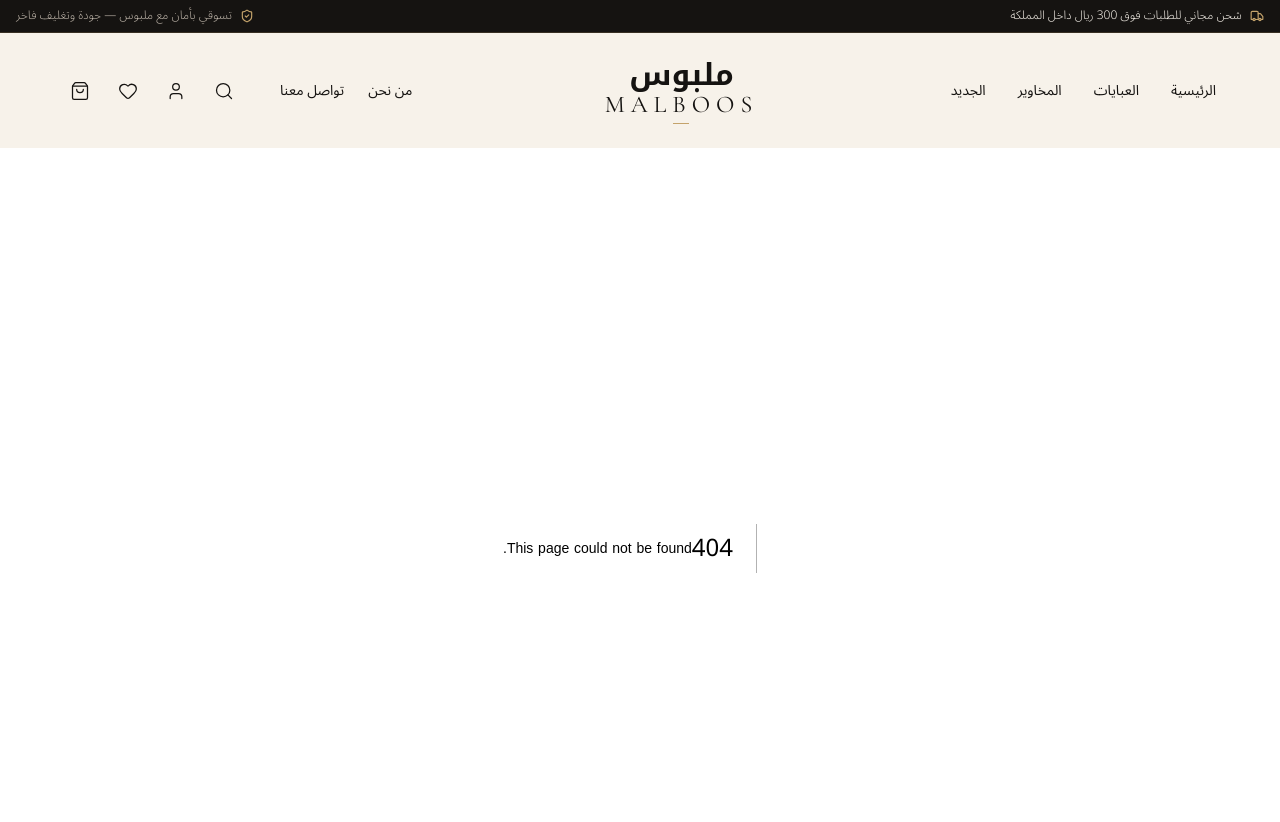
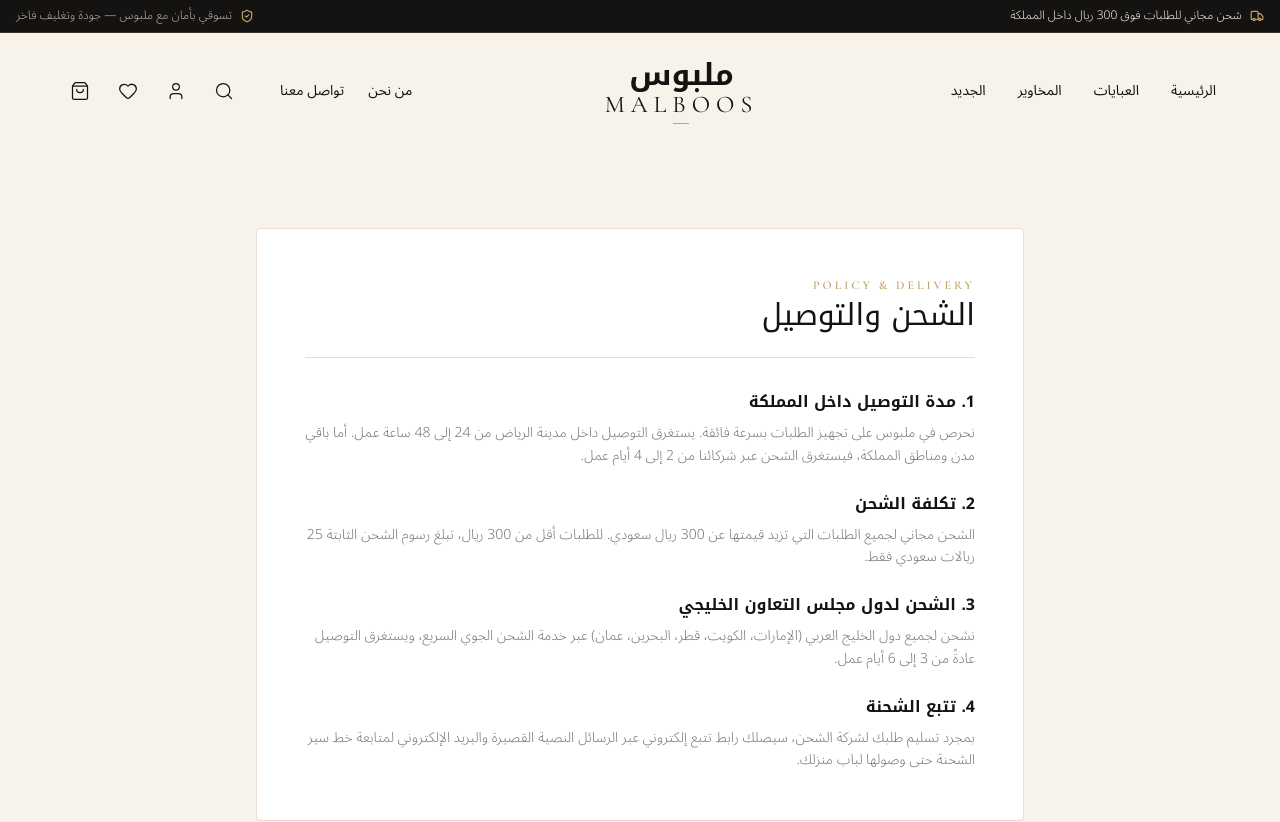
Before and after one commit to SajaJawad/malboos-abaya, a Next.js app: page /shipping in a window 1280 px wide. Before the commit this address had no page. Shown: the top 822 px of the page. Built offline with nearby package versions, Linux system fonts and the light colour scheme.

Commit message:
add shipping page

```diff
--- /dev/null
+++ b/app/shipping/page.tsx
@@ -0,0 +1,49 @@
+import React from 'react';
+import { Container } from '@/components/ui/Container';
+
+export default function ShippingPolicyPage() {
+  return (
+    <div className="py-12 lg:py-20 bg-[#F7F2EA]">
+      <Container>
+        <div className="max-w-3xl mx-auto space-y-8 bg-white p-8 md:p-12 rounded-[4px] border border-[#E8DDD0]">
+          <div className="border-b border-[#E8DDD0] pb-6">
+            <span className="font-cormorant text-xs tracking-[0.25em] text-[#C4A36B] uppercase font-semibold block mb-1">
+              POLICY & DELIVERY
+            </span>
+            <h1 className="text-3xl font-normal text-[#151311]">الشحن والتوصيل</h1>
+          </div>
+
+          <div className="space-y-6 text-xs md:text-sm text-[#7B746E] leading-relaxed font-light">
+            <section className="space-y-2">
+              <h2 className="text-base font-semibold text-[#151311]">1. مدة التوصيل داخل المملكة</h2>
+              <p>
+                نحرص في ملبوس على تجهيز الطلبات بسرعة فائقة. يستغرق التوصيل داخل مدينة الرياض من 24 إلى 48 ساعة عمل. أما باقي مدن ومناطق المملكة، فيستغرق الشحن عبر شركائنا من 2 إلى 4 أيام عمل.
+              </p>
+            </section>
+
+            <section className="space-y-2">
+              <h2 className="text-base font-semibold text-[#151311]">2. تكلفة الشحن</h2>
+              <p>
+                الشحن مجاني لجميع الطلبات التي تزيد قيمتها عن 300 ريال سعودي. للطلبات أقل من 300 ريال، تبلغ رسوم الشحن الثابتة 25 ريالات سعودي فقط.
+              </p>
+            </section>
+
+            <section className="space-y-2">
+              <h2 className="text-base font-semibold text-[#151311]">3. الشحن لدول مجلس التعاون الخليجي</h2>
+              <p>
+                نشحن لجميع دول الخليج العربي (الإمارات، الكويت، قطر، البحرين، عمان) عبر خدمة الشحن الجوي السريع، ويستغرق التوصيل عادةً من 3 إلى 6 أيام عمل.
+              </p>
+            </section>
+
+            <section className="space-y-2">
+              <h2 className="text-base font-semibold text-[#151311]">4. تتبع الشحنة</h2>
+              <p>
+                بمجرد تسليم طلبك لشركة الشحن، سيصلك رابط تتبع إلكتروني عبر الرسائل النصية القصيرة والبريد الإلكتروني لمتابعة خط سير الشحنة حتى وصولها لباب منزلك.
+              </p>
+            </section>
+          </div>
+        </div>
+      </Container>
+    </div>
+  );
+}
```
